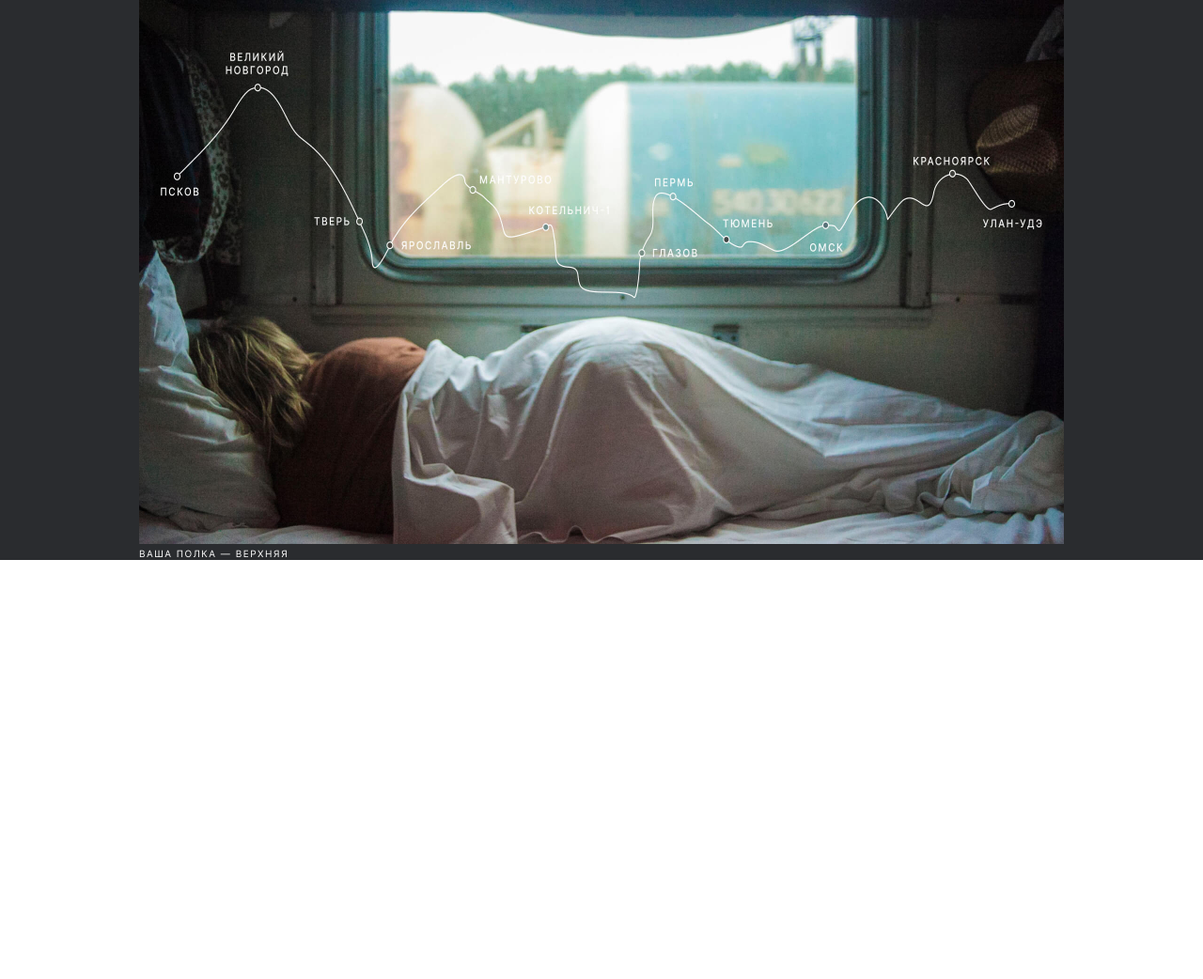
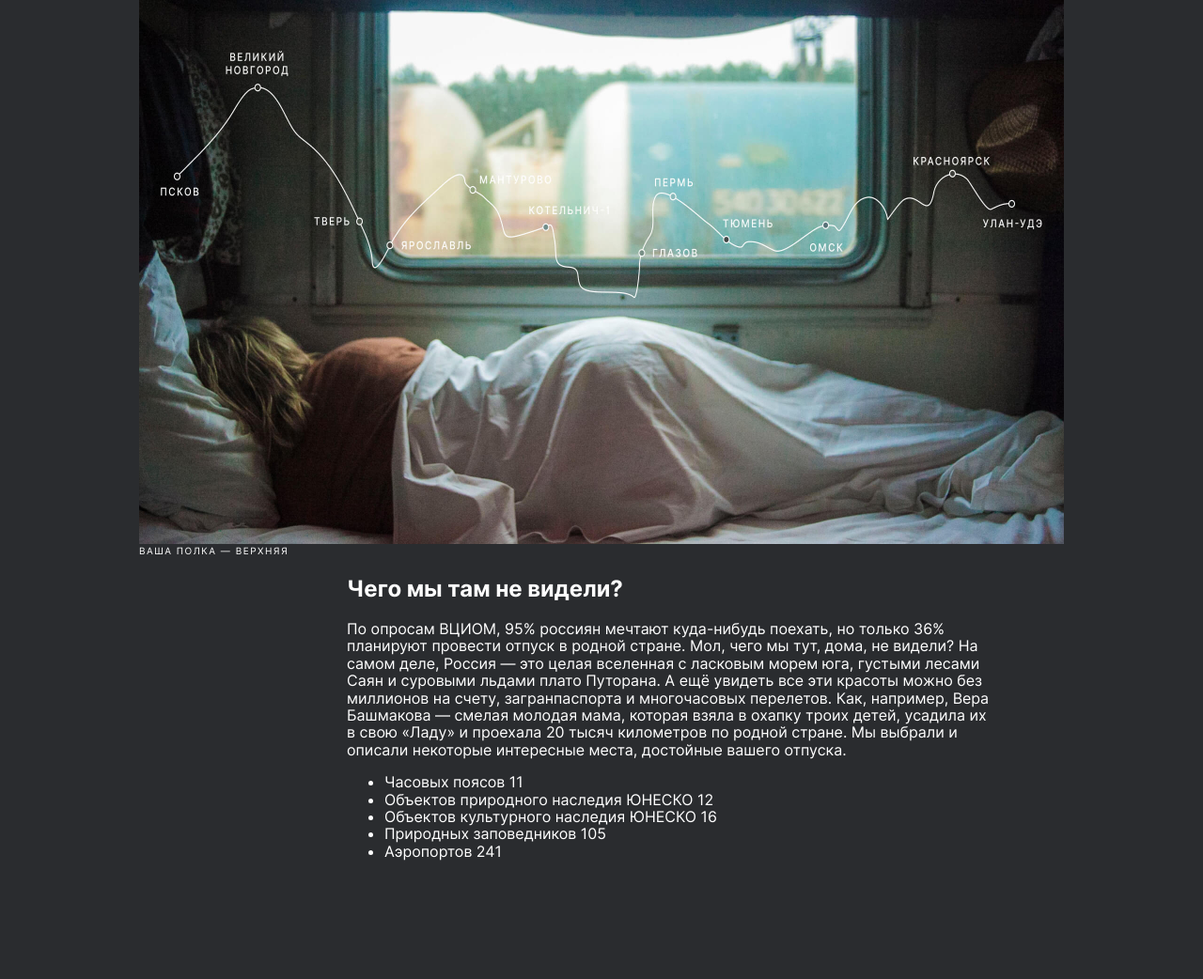
Before and after one commit to DmitriyMGN/russian-travel, a plain HTML site: page index.html in a window 1280 px wide. Shown: the part 540-1582 px from the top of the page at 94% size. Before the commit the page ends 1136 px from the top, so only its background shows below. Drawn offline with Linux system fonts and the light colour scheme.

Commit message:
Рефакторинг lead__image. Первичная структура into

```diff
--- /dev/null
+++ b/blocks/intro/intro.css
@@ -0,0 +1,12 @@
+.intro {
+  max-width: 690px;
+  min-height: 429px;
+  padding-left: 148px;
+  color: white;
+}
+
+@media screen and (max-width:3840px) {
+  .intro {
+    margin: 0 auto;
+  }
+}
--- a/blocks/lead/__image/lead__image.css
+++ b/blocks/lead/__image/lead__image.css
@@ -4,6 +4,12 @@
   margin-top: 64px;
 }
 
+@media screen and (max-width:1279px) {
+  .lead__image {
+    max-width: 100%;
+    margin-top: 56px;
+  }
+}
 
 @media screen and (max-width:1024px) {
   .lead__image {
@@ -15,8 +21,7 @@
 
 @media screen and (max-width:1023px) {
   .lead__image {
-    max-width: 100vw;
-    max-height: 480px;
+    max-width: 100%;
   }
 }
 
--- a/index.html
+++ b/index.html
@@ -20,10 +20,29 @@
     <section class="lead">
       <h1 class="lead__title">Путешествия по России</h1>
       <p class="lead__subtitle">Настоящая страна не в выпусках новостей, а здесь.</p>
-      <div>
+
         <img src="./images/lead-polka.jpg" alt="Карта России из поезда" class="lead__image">
         <p class="lead__caption">ваша полка — верхняя</p>
-      </div>
+
+    </section>
+    <section class="intro">
+      <h2 class="intro__title">Чего мы там не видели?</h2>
+      <p class="intro__text">По опросам ВЦИОМ, 95% россиян мечтают куда-нибудь
+      поехать, но только 36% планируют провести отпуск в родной стране. Мол,
+      чего мы тут, дома, не видели? На самом деле, Россия — это целая вселенная
+      с ласковым морем юга, густыми лесами Саян и суровыми льдами плато Путорана.
+      А ещё увидеть все эти красоты можно без миллионов на счету, загранпаспорта
+      и многочасовых перелетов. Как, например, Вера Башмакова — смелая молодая
+      мама, которая взяла в охапку троих детей, усадила их в свою «Ладу» и
+      проехала 20 тысяч километров по родной стране. Мы выбрали и описали
+      некоторые интересные места, достойные вашего отпуска.</p>
+      <ul class="intro__list">
+        <li>Часовых поясов 11</li>
+        <li>Объектов природного наследия ЮНЕСКО 12</li>
+        <li>Объектов культурного наследия ЮНЕСКО 16</li>
+        <li>Природных заповедников 105</li>
+        <li>Аэропортов 241</li>
+      </ul>
     </section>
   </div>
 </body>
--- a/pages/index.css
+++ b/pages/index.css
@@ -10,3 +10,7 @@
 @import url(../blocks/lead/__subtitle/lead__subtitle.css);
 @import url(../blocks/lead/__image/lead__image.css);
 @import url(../blocks/lead/__caption/lead__caption.css);
+@import url(../blocks/intro/intro.css);
+@import url(../blocks/intro/__title/intro__title.css);
+@import url(../blocks/intro/__text/intro__text.css);
+@import url(../blocks/intro/__list/intro__list.css);
```
Also changed, not shown: blocks/intro/__list/intro__list.css (added), blocks/intro/__text/intro__text.css (added), blocks/intro/__title/intro__title.css (added).
